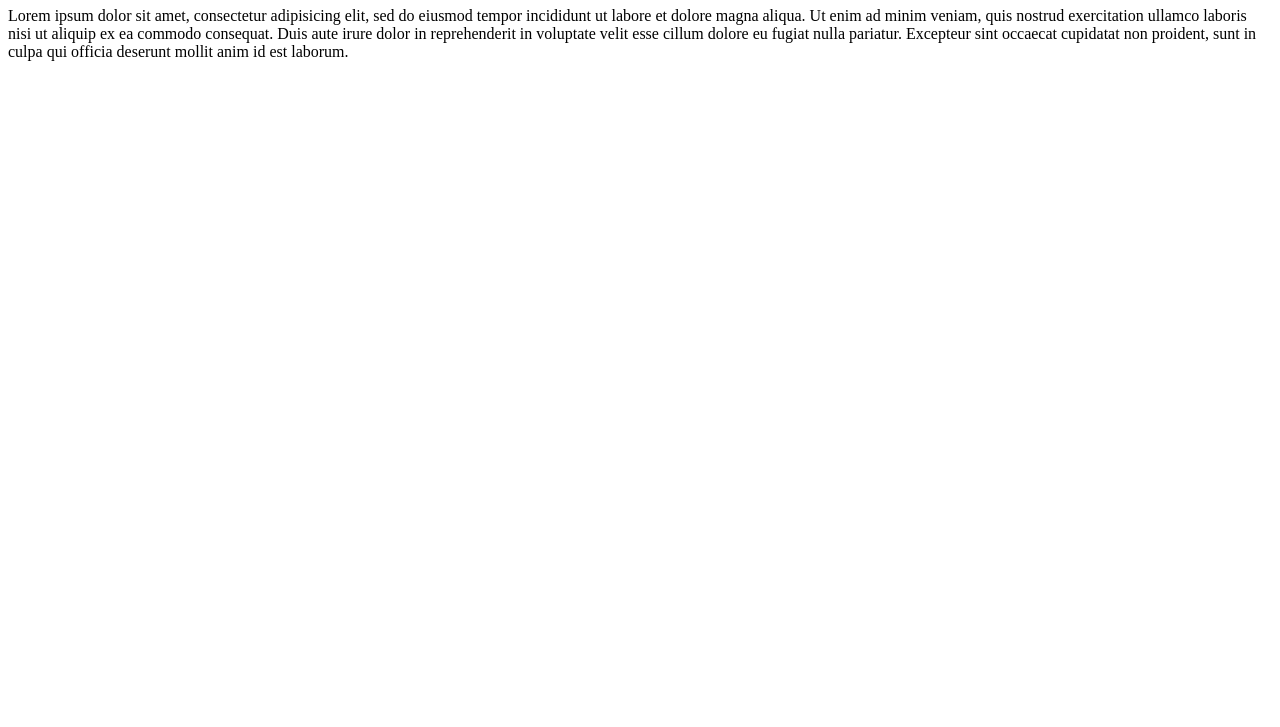
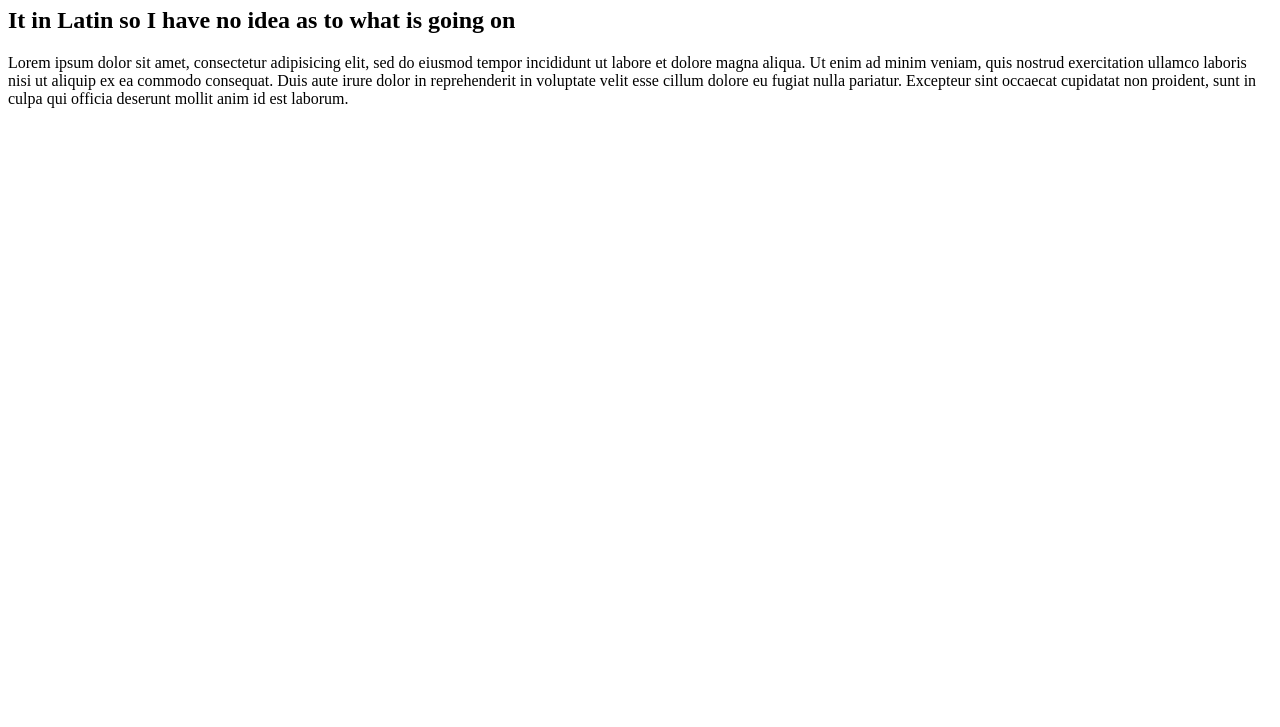
Before and after one commit to rsatti/group_cheatsheet, a plain HTML site: page index.html in a window 1280 px wide. Shown: the part 73-800 px from the top of the page. Drawn offline with Linux system fonts and the light colour scheme.

Commit message:
Edits to index.html

```diff
--- a/index.html
+++ b/index.html
@@ -2,13 +2,15 @@
 <html>
 <head>
 
-  <title>Riham's Amazing Blog</title>
+  <title>Riham's Amazing Super Duper Amazing Blog</title>
 
 </head>
 
 <body>
 
   <h1>Riham's Blog</h1>
+
+  <h2>It in Latin so I have no idea as to what is going on </h2>
 
   <p>Lorem ipsum dolor sit amet, consectetur adipisicing elit, sed do eiusmod
   tempor incididunt ut labore et dolore magna aliqua. Ut enim ad minim veniam,
@@ -17,5 +19,7 @@
   cillum dolore eu fugiat nulla pariatur. Excepteur sint occaecat cupidatat non
   proident, sunt in culpa qui officia deserunt mollit anim id est laborum.</p>
 
+
+
   </body>
   </html>
```
